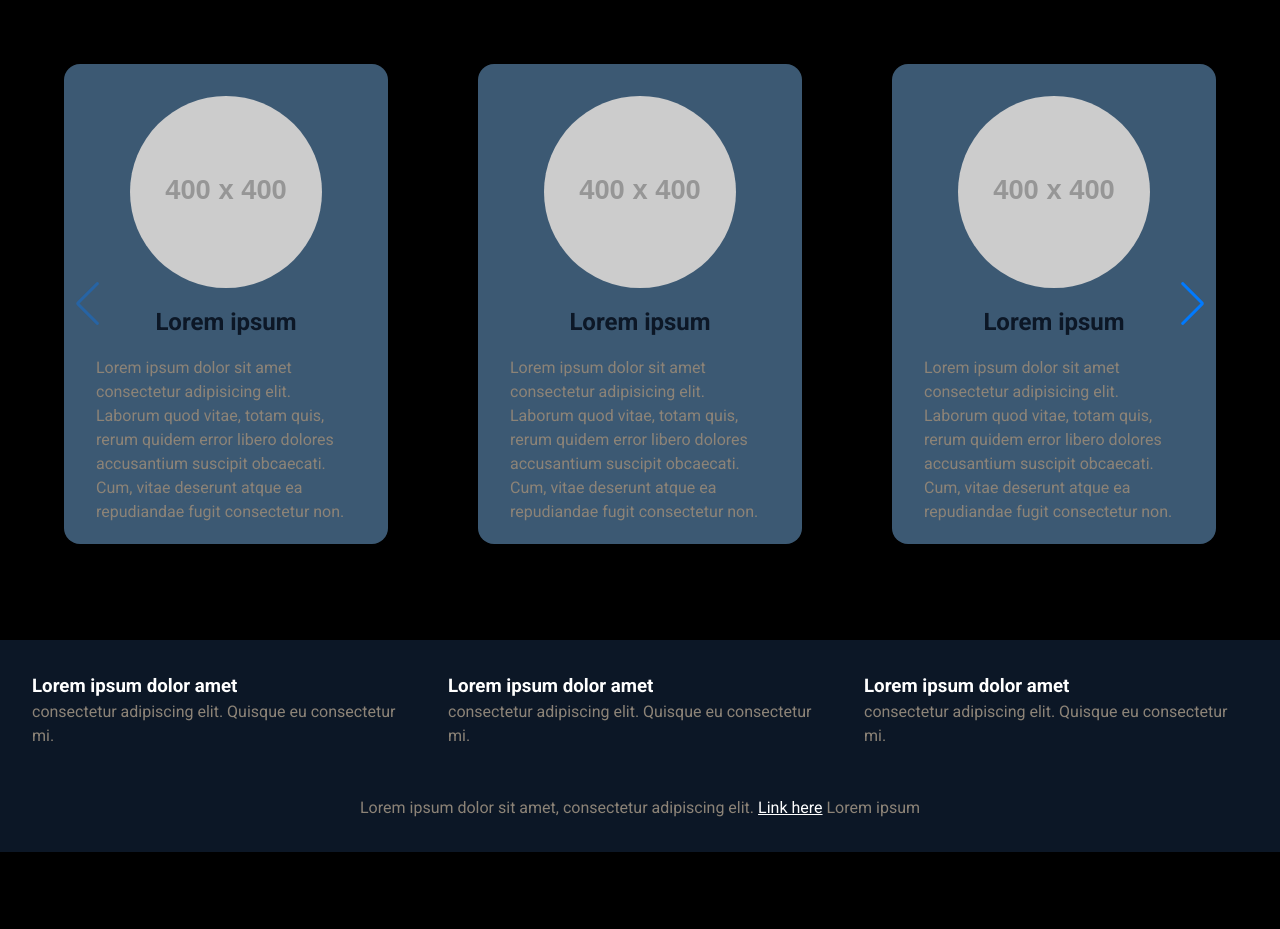
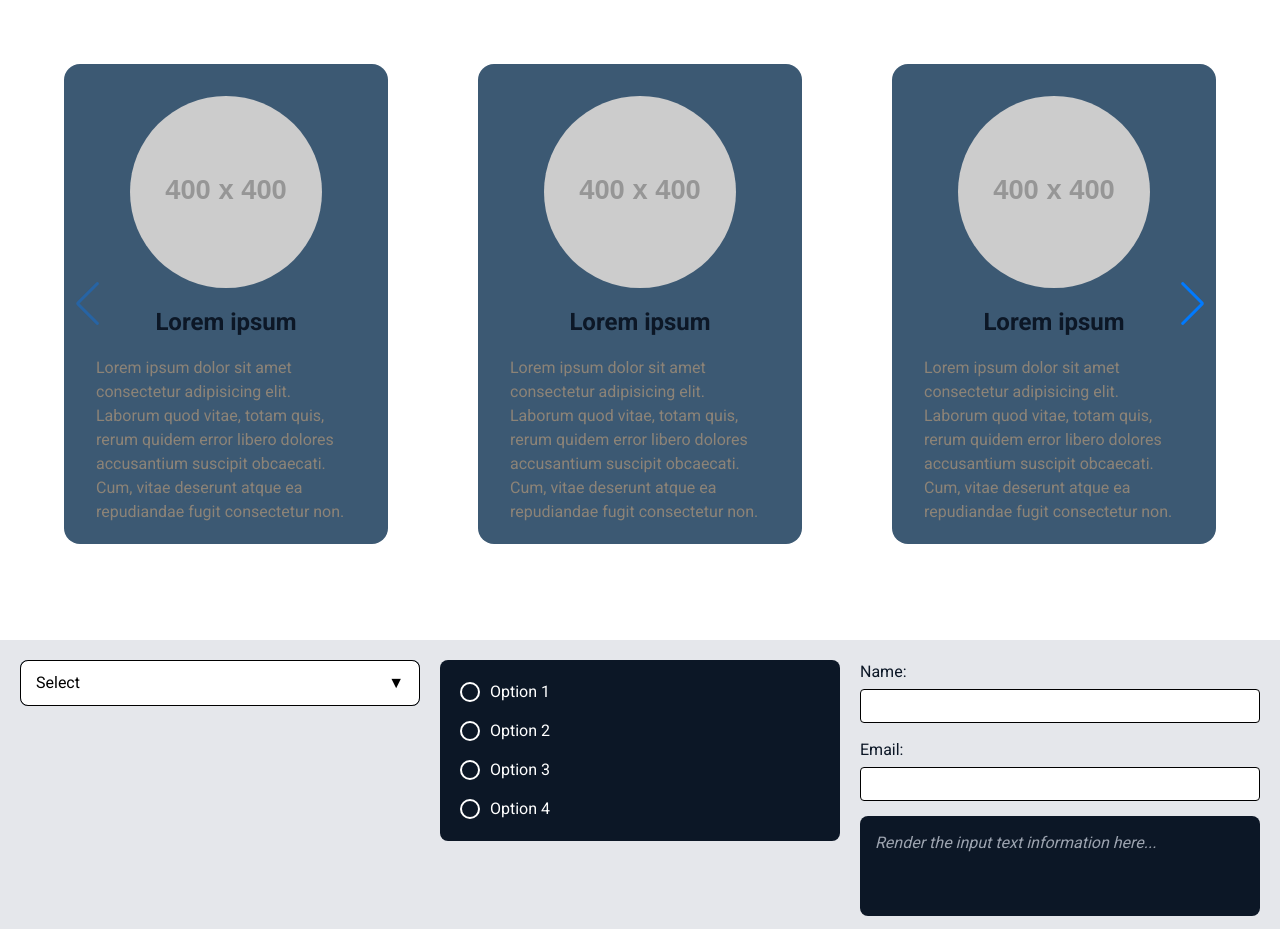
Before and after one commit to lmindiola89/luis_mindiola_prueba_frontend, a React (Vite) app: page / in a window 1280 px wide. Shown: the top 929 px of the page. Before the commit the page ends 852 px from the top, so only its background shows below. Built offline with nearby package versions, Linux system fonts and the light colour scheme.

Commit message:
Creating the forms component and its styles

```diff
--- a/package.json
+++ b/package.json
@@ -10,6 +10,7 @@
     "preview": "vite preview"
   },
   "dependencies": {
+    "prop-types": "^15.8.1",
     "react": "^18.3.1",
     "react-dom": "^18.3.1",
     "sass": "^1.83.4",
--- a/src/App.jsx
+++ b/src/App.jsx
@@ -1,11 +1,13 @@
 import "./app.scss";
 import Cardslider from "./components/Cardslider/Cardslider";
+import Forms from "./components/Forms/Forms";
 import Footer from "./components/Footer/Footer";
 
 function App() {
   return (
     <>
       <Cardslider />
+      <Forms />
       <Footer />
     </>
   );
--- a/src/App.scss
+++ b/src/App.scss
@@ -20,5 +20,5 @@ body {
     margin: 0;
     font-family: 'Roboto', sans-serif;
     color: $white;
-    background-color: black;
+    // background-color: black;
 }
--- /dev/null
+++ b/src/components/Forms/Forms.jsx
@@ -0,0 +1,169 @@
+import { useState } from "react";
+import PropTypes from "prop-types";
+import "./Forms.scss";
+
+const Option = ({ label, checked, onChange }) => (
+  <div className="select-option" onClick={onChange}>
+    <div className={`checkbox ${checked ? "checked" : ""}`}>
+      {checked && <span className="checkmark">✓</span>}
+    </div>
+    {label}
+  </div>
+);
+
+Option.propTypes = {
+  label: PropTypes.string.isRequired,
+  checked: PropTypes.bool.isRequired,
+  onChange: PropTypes.func.isRequired,
+};
+
+const RadioOption = ({ label, checked, onChange }) => (
+  <label className="radio-option">
+    <input type="radio" checked={checked} onChange={onChange} />
+    <span className="radio-label">{label}</span>
+  </label>
+);
+
+RadioOption.propTypes = {
+  label: PropTypes.string.isRequired,
+  checked: PropTypes.bool.isRequired,
+  onChange: PropTypes.func.isRequired,
+};
+
+const DisplayArea = ({ formData }) => (
+  <div className="display-area">
+    {Object.keys(formData).some((key) => formData[key].length > 0) ? (
+      <>
+        <p>Selected Options: {formData.selectedOptions.join(", ")}</p>
+        <p>Radio Selection: {formData.radioOption}</p>
+        <p>Name: {formData.name}</p>
+        <p>Email: {formData.email}</p>
+      </>
+    ) : (
+      <p className="placeholder">Render the input text information here...</p>
+    )}
+  </div>
+);
+
+DisplayArea.propTypes = {
+  formData: PropTypes.shape({
+    selectedOptions: PropTypes.arrayOf(PropTypes.string),
+    radioOption: PropTypes.string,
+    name: PropTypes.string,
+    email: PropTypes.string,
+  }).isRequired,
+};
+
+function Form() {
+  const [formData, setFormData] = useState({
+    selectedOptions: [],
+    radioOption: "",
+    name: "",
+    email: "",
+  });
+  const [isSelectOpen, setIsSelectOpen] = useState(false);
+
+  const options = ["Option 1", "Option 2", "Option 3", "Option 4"];
+
+  const handleSelectChange = (option) => {
+    setFormData((prev) => ({
+      ...prev,
+      selectedOptions: prev.selectedOptions.includes(option)
+        ? prev.selectedOptions.filter((item) => item !== option)
+        : [...prev.selectedOptions, option],
+    }));
+  };
+
+  const handleRadioChange = (option) => {
+    setFormData((prev) => ({
+      ...prev,
+      radioOption: option,
+    }));
+  };
+
+  const handleInputChange = (e) => {
+    const { name, value } = e.target;
+    setFormData((prev) => ({
+      ...prev,
+      [name]: value,
+    }));
+  };
+
+  const handleSubmit = (e) => {
+    e.preventDefault();
+    console.log("Form submitted:", formData);
+  };
+
+  return (
+    <form className="form" onSubmit={handleSubmit}>
+      <div className="form__section">
+        <div className={`select-container ${isSelectOpen ? "open" : ""}`}>
+          <div
+            className="select-header"
+            onClick={() => setIsSelectOpen(!isSelectOpen)}
+          >
+            Select
+          </div>
+          {isSelectOpen && (
+            <div className={`select-options ${isSelectOpen ? "open" : ""}`}>
+              {options.map((option) => (
+                <Option
+                  key={option}
+                  label={option}
+                  checked={formData.selectedOptions.includes(option)}
+                  onChange={() => handleSelectChange(option)}
+                />
+              ))}
+            </div>
+          )}
+        </div>
+      </div>
+
+      <div className="form__section">
+        <div className="radio-container">
+          {options.map((option) => (
+            <RadioOption
+              key={option}
+              label={option}
+              checked={formData.radioOption === option}
+              onChange={() => handleRadioChange(option)}
+            />
+          ))}
+        </div>
+      </div>
+
+      <div className="form__section">
+        <div className="input-group">
+          <div className="input-field">
+            <label htmlFor="name">Name:</label>
+            <input
+              id="name"
+              type="text"
+              name="name"
+              value={formData.name}
+              onChange={handleInputChange}
+            />
+          </div>
+          <div className="input-field">
+            <label htmlFor="email">Email:</label>
+            <input
+              id="email"
+              type="email"
+              name="email"
+              value={formData.email}
+              onChange={handleInputChange}
+            />
+          </div>
+
+          <DisplayArea formData={formData} />
+
+          <button type="submit" className="submit-button">
+            Submit
+          </button>
+        </div>
+      </div>
+    </form>
+  );
+}
+
+export default Form;
--- /dev/null
+++ b/src/components/Forms/Forms.scss
@@ -0,0 +1,257 @@
+@use '../../styles/variables' as *;
+
+.form {
+    display: flex;
+    flex-direction: column;
+    gap: 20px;
+    padding: 20px;
+    background-color: #e5e7eb;
+    // max-width: 1200px;
+    // margin: 0 auto;
+
+    &__section {
+        flex: 1;
+    }
+
+    @media (min-width: 768px) {
+        flex-direction: row;
+    }
+}
+
+.select-container {
+    background-color: $primary-dark;
+    border-radius: 8px;
+    overflow: hidden;
+    color: white;
+
+    .select-header {
+        padding: 10px 15px;
+        background-color: white;
+        color: black;
+        border: 1px solid black;
+        border-radius: 8px 8px 8px 8px;
+        position: relative;
+        cursor: pointer;
+
+        &::after {
+            content: '▼';
+            position: absolute;
+            right: 15px;
+            top: 50%;
+            transform: translateY(-50%);
+            transition: transform 0.3s ease;
+        }
+
+        &:hover {
+            background-color: #f0f0f0;
+        }
+    }
+
+    .select-options {
+        max-height: 0;
+        overflow: hidden;
+        transition: max-height 0.3s ease;
+
+        &.open {
+            max-height: 1000px;
+        }
+    }
+}
+
+.select-container.open {
+    .select-header::after {
+        transform: translateY(-50%) rotate(180deg);
+    }
+}
+
+.select-option {
+    display: flex;
+    align-items: center;
+    padding: 8px 15px;
+    cursor: pointer;
+
+    &:hover {
+        background-color: rgba(255, 255, 255, 0.1);
+    }
+
+    .checkbox {
+        width: 20px;
+        height: 20px;
+        border: 2px solid #fff;
+        margin-right: 10px;
+        display: flex;
+        align-items: center;
+        justify-content: center;
+        border-radius: 4px;
+
+        &.checked {
+            background-color: $primary-blue;
+        }
+
+        .checkmark {
+            color: white;
+            font-size: 14px;
+        }
+    }
+}
+
+.radio-container {
+    background-color: $primary-dark;
+    border-radius: 8px;
+    padding: 20px;
+    display: flex;
+    flex-direction: column;
+    gap: 15px;
+
+    .radio-option {
+        display: flex;
+        align-items: center;
+        color: white;
+        cursor: pointer;
+
+        input[type="radio"] {
+            appearance: none;
+            width: 20px;
+            height: 20px;
+            border: 2px solid white;
+            border-radius: 50%;
+            margin-right: 10px;
+            position: relative;
+
+            &:checked {
+                &::after {
+                    content: '';
+                    position: absolute;
+                    top: 50%;
+                    left: 50%;
+                    transform: translate(-50%, -50%);
+                    width: 10px;
+                    height: 10px;
+                    background-color: $primary-blue;
+                    border-radius: 50%;
+                }
+            }
+        }
+    }
+}
+
+.input-group {
+    display: flex;
+    flex-direction: column;
+    gap: 15px;
+
+    .input-field {
+
+        color: $primary-dark;
+        display: flex;
+        flex-direction: column;
+        gap: 5px;
+
+        label {
+            font-weight: 500;
+        }
+
+        input {
+
+            padding: 8px;
+            border: 1px solid black;
+            border-radius: 4px;
+            font-size: 14px;
+        }
+    }
+
+    .display-area {
+        background-color: $primary-dark;
+        color: $white;
+        padding: 15px;
+        border-radius: 8px;
+        min-height: 100px;
+
+        .placeholder {
+            color: #9CA3AF;
+            font-style: italic;
+        }
+    }
+
+    .submit-button {
+        background-color: $primary-blue;
+        color: $white;
+        padding: 10px 20px;
+        border: none;
+        border-radius: 4px;
+        cursor: pointer;
+        font-weight: 500;
+        align-self: center;
+
+        &:hover {
+            background-color: #557D97;
+        }
+    }
+}
+
+/* Responsive styles */
+@media (max-width: 1024px) {
+    .form {
+        padding: 15px;
+    }
+
+    .select-container,
+    .radio-container,
+    .input-group {
+        width: 100%;
+    }
+}
+
+@media (max-width: 768px) {
+    .form {
+        flex-direction: column;
+        padding: 10px;
+    }
+
+    .form__section {
+        margin-bottom: 20px;
+    }
+
+    .select-container,
+    .radio-container {
+        max-width: 100%;
+    }
+
+    .input-group {
+        .input-field {
+            width: 100%;
+        }
+    }
+
+    .submit-button {
+        width: 100%;
+    }
+}
+
+@media (max-width: 320px) {
+    .form {
+        padding: 5px;
+    }
+
+    .select-container,
+    .radio-container,
+    .input-group {
+        padding: 10px;
+    }
+
+    .select-option,
+    .radio-option {
+        font-size: 14px;
+    }
+
+    .input-field {
+        input {
+            font-size: 12px;
+        }
+    }
+
+    .submit-button {
+        font-size: 14px;
+        padding: 8px 16px;
+    }
+}
--- a/src/styles/_variables.scss
+++ b/src/styles/_variables.scss
@@ -3,3 +3,5 @@ $primary-dark: #0C1726;
 $primary-blue: #3C5973;
 $accent-color: #8C8377;
 $white: #FFFFFF;
+
+// #557D97
```
Also changed, not shown: 1 other file (tests, documents, lock files or other folders).
